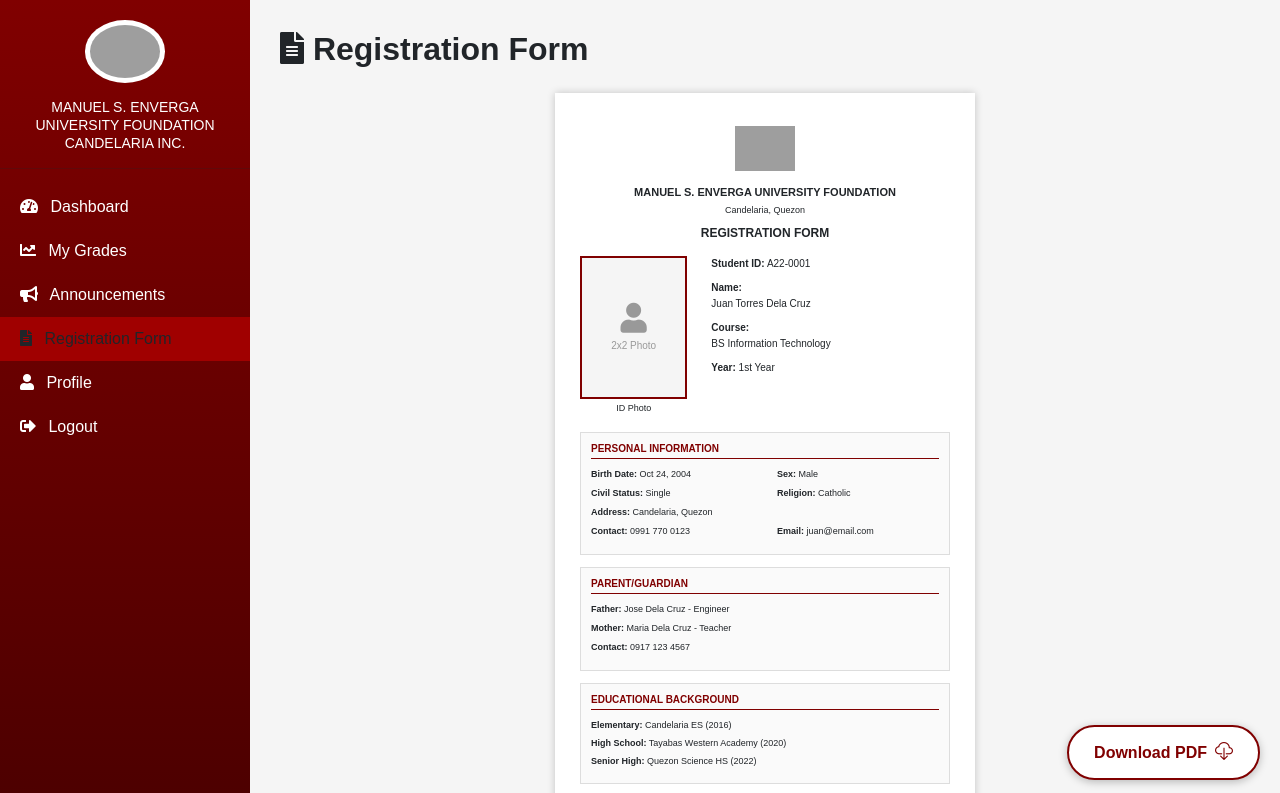
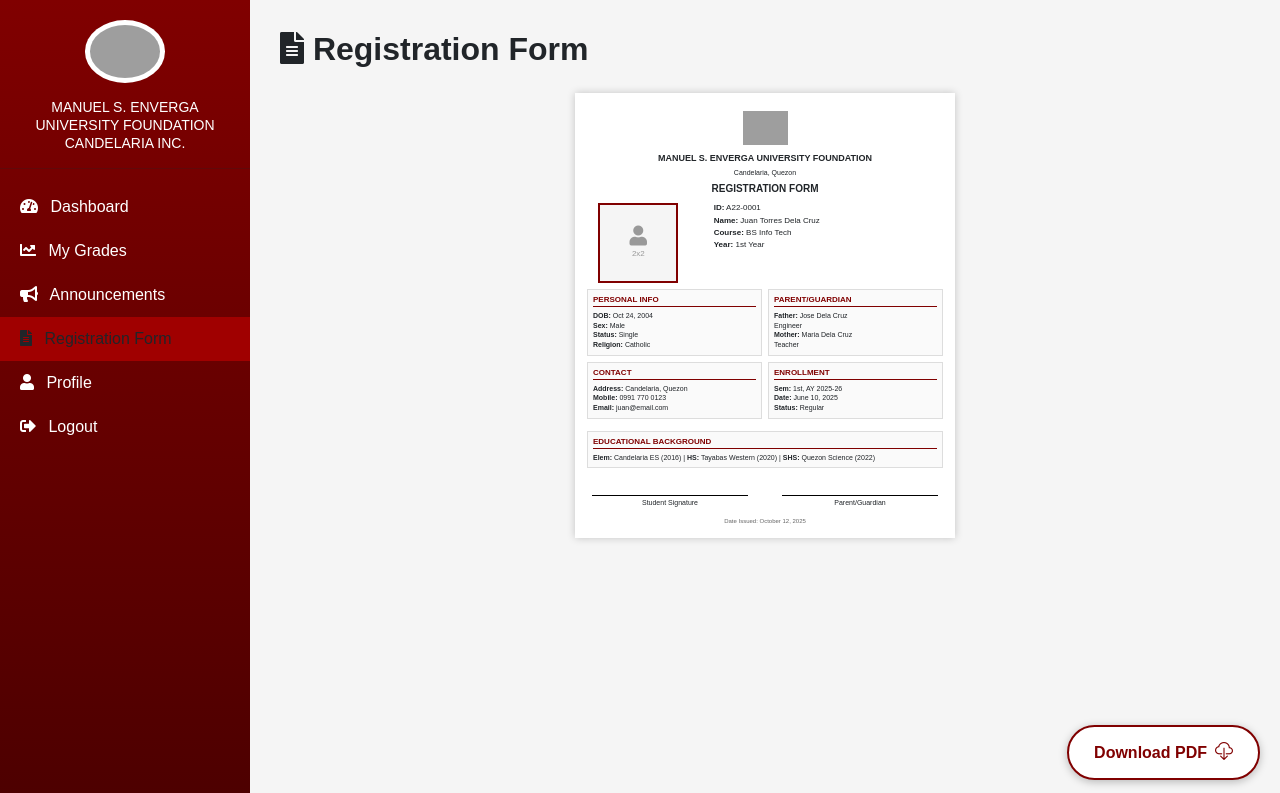
Before and after one commit to kirbycaringal/studentportal, a plain HTML site: page index.html in a window 1280 px wide. Both pictures are taken after a click on the link "Registration Form". Shown: the top 793 px of the page. Drawn offline with nearby package versions, Linux system fonts and the light colour scheme; grey boxes are pictures that could not be loaded.

Commit message:
Update index.html

```diff
--- a/index.html
+++ b/index.html
@@ -206,10 +206,10 @@
     /* Registration Form Styles */
     .pdf-container {
         background: white;
-        padding: 25px;
+        padding: 12px;
         box-shadow: 0 0 8px rgba(0,0,0,0.2);
-        font-size: 12px;
-        max-width: 420px;
+        font-size: 10px;
+        max-width: 380px;
         width: 100%;
         margin: 0 auto;
     }
@@ -625,7 +625,11 @@
         }
 
         /* Registration Form Mobile Styles */
-
+        .pdf-container {
+            padding: 10px !important;
+            max-width: 100% !important;
+            font-size: 9px !important;
+        }
 
         /* Announcements Mobile Styles */
         .announcements-container {
@@ -1137,125 +1141,105 @@
 
                     <div class="pdf-container">
                       <!-- Header with Logo -->
-                      <div class="text-center mb-3">
-                        <img src="photo/mseuflogo.png" alt="MSEUF Logo" style="width: 60px; height: 60px; object-fit: contain;">
-                        <h6 class="mb-0 mt-2" style="font-size: 11px; font-weight: bold;">MANUEL S. ENVERGA UNIVERSITY FOUNDATION</h6>
-                        <small style="font-size: 9px;">Candelaria, Quezon</small>
-                        <h6 class="mt-2 mb-3 fw-bold" style="font-size: 12px;">REGISTRATION FORM</h6>
+                      <div class="text-center" style="margin-bottom: 8px;">
+                        <img src="photo/mseuflogo.png" alt="MSEUF Logo" style="width: 45px; height: 45px; object-fit: contain;">
+                        <h6 class="mb-0 mt-1" style="font-size: 9px; font-weight: bold; line-height: 1.1;">MANUEL S. ENVERGA UNIVERSITY FOUNDATION</h6>
+                        <small style="font-size: 7px;">Candelaria, Quezon</small>
+                        <h6 class="mt-1 mb-2 fw-bold" style="font-size: 10px;">REGISTRATION FORM</h6>
                       </div>
 
                       <!-- Photo and Basic Info Section -->
-                      <div class="row mb-3">
+                      <div class="row" style="margin-bottom: 6px;">
                         <div class="col-4 text-center">
-                          <div style="width: 100%; aspect-ratio: 3/4; border: 2px solid #800000; background-color: #f5f5f5; display: flex; align-items: center; justify-content: center; font-size: 10px; color: #999;">
+                          <div style="width: 80px; height: 80px; border: 2px solid #800000; background-color: #f5f5f5; display: flex; align-items: center; justify-content: center; font-size: 8px; color: #999; margin: 0 auto;">
                             <div>
-                              <i class="fas fa-user" style="font-size: 30px; display: block; margin-bottom: 5px;"></i>
-                              2x2 Photo
+                              <i class="fas fa-user" style="font-size: 20px; display: block; margin-bottom: 2px;"></i>
+                              2x2
                             </div>
                           </div>
-                          <small style="font-size: 9px; display: block; margin-top: 3px;">ID Photo</small>
                         </div>
                         <div class="col-8">
-                          <div style="font-size: 10px; line-height: 1.6;">
-                            <div class="mb-2">
-                              <strong>Student ID:</strong> A22-0001
-                            </div>
-                            <div class="mb-2">
-                              <strong>Name:</strong><br>Juan Torres Dela Cruz
-                            </div>
-                            <div class="mb-2">
-                              <strong>Course:</strong><br>BS Information Technology
-                            </div>
-                            <div class="mb-2">
-                              <strong>Year:</strong> 1st Year
-                            </div>
+                          <div style="font-size: 8px; line-height: 1.3;">
+                            <div style="margin-bottom: 2px;"><strong>ID:</strong> A22-0001</div>
+                            <div style="margin-bottom: 2px;"><strong>Name:</strong> Juan Torres Dela Cruz</div>
+                            <div style="margin-bottom: 2px;"><strong>Course:</strong> BS Info Tech</div>
+                            <div><strong>Year:</strong> 1st Year</div>
                           </div>
                         </div>
                       </div>
 
-                      <!-- Personal Information - Compact -->
-                      <div style="border: 1px solid #ddd; padding: 10px; margin-bottom: 12px; background-color: #fafafa;">
-                        <h6 style="font-size: 10px; font-weight: bold; margin-bottom: 8px; color: #800000; border-bottom: 1px solid #800000; padding-bottom: 3px;">PERSONAL INFORMATION</h6>
-                        <div style="font-size: 9px; line-height: 1.7;">
-                          <div class="row mb-1">
-                            <div class="col-6"><strong>Birth Date:</strong> Oct 24, 2004</div>
-                            <div class="col-6"><strong>Sex:</strong> Male</div>
+                      <!-- Two Column Layout for All Sections -->
+                      <div class="row" style="margin-bottom: 6px;">
+                        <!-- Left Column -->
+                        <div class="col-6" style="padding-right: 3px;">
+                          <!-- Personal Information -->
+                          <div style="border: 1px solid #ddd; padding: 5px; margin-bottom: 6px; background-color: #fafafa;">
+                            <h6 style="font-size: 8px; font-weight: bold; margin-bottom: 4px; color: #800000; border-bottom: 1px solid #800000; padding-bottom: 1px;">PERSONAL INFO</h6>
+                            <div style="font-size: 7px; line-height: 1.4;">
+                              <div><strong>DOB:</strong> Oct 24, 2004</div>
+                              <div><strong>Sex:</strong> Male</div>
+                              <div><strong>Status:</strong> Single</div>
+                              <div><strong>Religion:</strong> Catholic</div>
+                            </div>
                           </div>
-                          <div class="row mb-1">
-                            <div class="col-6"><strong>Civil Status:</strong> Single</div>
-                            <div class="col-6"><strong>Religion:</strong> Catholic</div>
+
+                          <!-- Contact Info -->
+                          <div style="border: 1px solid #ddd; padding: 5px; margin-bottom: 6px; background-color: #fafafa;">
+                            <h6 style="font-size: 8px; font-weight: bold; margin-bottom: 4px; color: #800000; border-bottom: 1px solid #800000; padding-bottom: 1px;">CONTACT</h6>
+                            <div style="font-size: 7px; line-height: 1.4;">
+                              <div><strong>Address:</strong> Candelaria, Quezon</div>
+                              <div><strong>Mobile:</strong> 0991 770 0123</div>
+                              <div><strong>Email:</strong> juan@email.com</div>
+                            </div>
                           </div>
-                          <div class="mb-1">
-                            <strong>Address:</strong> Candelaria, Quezon
+                        </div>
+
+                        <!-- Right Column -->
+                        <div class="col-6" style="padding-left: 3px;">
+                          <!-- Parent/Guardian -->
+                          <div style="border: 1px solid #ddd; padding: 5px; margin-bottom: 6px; background-color: #fafafa;">
+                            <h6 style="font-size: 8px; font-weight: bold; margin-bottom: 4px; color: #800000; border-bottom: 1px solid #800000; padding-bottom: 1px;">PARENT/GUARDIAN</h6>
+                            <div style="font-size: 7px; line-height: 1.4;">
+                              <div><strong>Father:</strong> Jose Dela Cruz</div>
+                              <div>Engineer</div>
+                              <div><strong>Mother:</strong> Maria Dela Cruz</div>
+                              <div>Teacher</div>
+                            </div>
                           </div>
-                          <div class="row mb-1">
-                            <div class="col-6"><strong>Contact:</strong> 0991 770 0123</div>
-                            <div class="col-6"><strong>Email:</strong> juan@email.com</div>
+
+                          <!-- Enrollment -->
+                          <div style="border: 1px solid #ddd; padding: 5px; margin-bottom: 6px; background-color: #fafafa;">
+                            <h6 style="font-size: 8px; font-weight: bold; margin-bottom: 4px; color: #800000; border-bottom: 1px solid #800000; padding-bottom: 1px;">ENROLLMENT</h6>
+                            <div style="font-size: 7px; line-height: 1.4;">
+                              <div><strong>Sem:</strong> 1st, AY 2025-26</div>
+                              <div><strong>Date:</strong> June 10, 2025</div>
+                              <div><strong>Status:</strong> Regular</div>
+                            </div>
                           </div>
                         </div>
                       </div>
 
-                      <!-- Parent/Guardian Info - Compact -->
-                      <div style="border: 1px solid #ddd; padding: 10px; margin-bottom: 12px; background-color: #fafafa;">
-                        <h6 style="font-size: 10px; font-weight: bold; margin-bottom: 8px; color: #800000; border-bottom: 1px solid #800000; padding-bottom: 3px;">PARENT/GUARDIAN</h6>
-                        <div style="font-size: 9px; line-height: 1.7;">
-                          <div class="mb-1">
-                            <strong>Father:</strong> Jose Dela Cruz - Engineer
-                          </div>
-                          <div class="mb-1">
-                            <strong>Mother:</strong> Maria Dela Cruz - Teacher
-                          </div>
-                          <div class="mb-1">
-                            <strong>Contact:</strong> 0917 123 4567
-                          </div>
+                      <!-- Educational Background - Full Width -->
+                      <div style="border: 1px solid #ddd; padding: 5px; margin-bottom: 6px; background-color: #fafafa;">
+                        <h6 style="font-size: 8px; font-weight: bold; margin-bottom: 4px; color: #800000; border-bottom: 1px solid #800000; padding-bottom: 1px;">EDUCATIONAL BACKGROUND</h6>
+                        <div style="font-size: 7px; line-height: 1.4;">
+                          <div><strong>Elem:</strong> Candelaria ES (2016) | <strong>HS:</strong> Tayabas Western (2020) | <strong>SHS:</strong> Quezon Science (2022)</div>
                         </div>
                       </div>
 
-                      <!-- Educational Background - Compact -->
-                      <div style="border: 1px solid #ddd; padding: 10px; margin-bottom: 12px; background-color: #fafafa;">
-                        <h6 style="font-size: 10px; font-weight: bold; margin-bottom: 8px; color: #800000; border-bottom: 1px solid #800000; padding-bottom: 3px;">EDUCATIONAL BACKGROUND</h6>
-                        <div style="font-size: 9px; line-height: 1.6;">
-                          <div class="mb-1">
-                            <strong>Elementary:</strong> Candelaria ES (2016)
-                          </div>
-                          <div class="mb-1">
-                            <strong>High School:</strong> Tayabas Western Academy (2020)
-                          </div>
-                          <div class="mb-1">
-                            <strong>Senior High:</strong> Quezon Science HS (2022)
-                          </div>
-                        </div>
-                      </div>
-
-                      <!-- Enrollment Info -->
-                      <div style="border: 1px solid #ddd; padding: 10px; margin-bottom: 12px; background-color: #fafafa;">
-                        <h6 style="font-size: 10px; font-weight: bold; margin-bottom: 8px; color: #800000; border-bottom: 1px solid #800000; padding-bottom: 3px;">ENROLLMENT DETAILS</h6>
-                        <div style="font-size: 9px; line-height: 1.7;">
-                          <div class="mb-1">
-                            <strong>Semester:</strong> 1st Sem, AY 2025-2026
-                          </div>
-                          <div class="mb-1">
-                            <strong>Date Enrolled:</strong> June 10, 2025
-                          </div>
-                          <div class="mb-1">
-                            <strong>Status:</strong> Regular Student
-                          </div>
-                        </div>
-                      </div>
-
-                      <!-- Signatures - Compact -->
-                      <div style="margin-top: 20px; font-size: 9px;">
+                      <!-- Signatures -->
+                      <div style="margin-top: 8px; font-size: 7px;">
                         <div class="row">
                           <div class="col-6 text-center">
-                            <div style="border-bottom: 1px solid #000; margin: 0 10px 3px 10px; height: 30px;"></div>
+                            <div style="border-bottom: 1px solid #000; margin: 0 5px 2px 5px; height: 20px;"></div>
                             <div>Student Signature</div>
                           </div>
                           <div class="col-6 text-center">
-                            <div style="border-bottom: 1px solid #000; margin: 0 10px 3px 10px; height: 30px;"></div>
+                            <div style="border-bottom: 1px solid #000; margin: 0 5px 2px 5px; height: 20px;"></div>
                             <div>Parent/Guardian</div>
                           </div>
                         </div>
-                        <div class="text-center mt-3" style="font-size: 8px; color: #666;">
+                        <div class="text-center mt-2" style="font-size: 6px; color: #666;">
                           Date Issued: October 12, 2025
                         </div>
                       </div>
```
